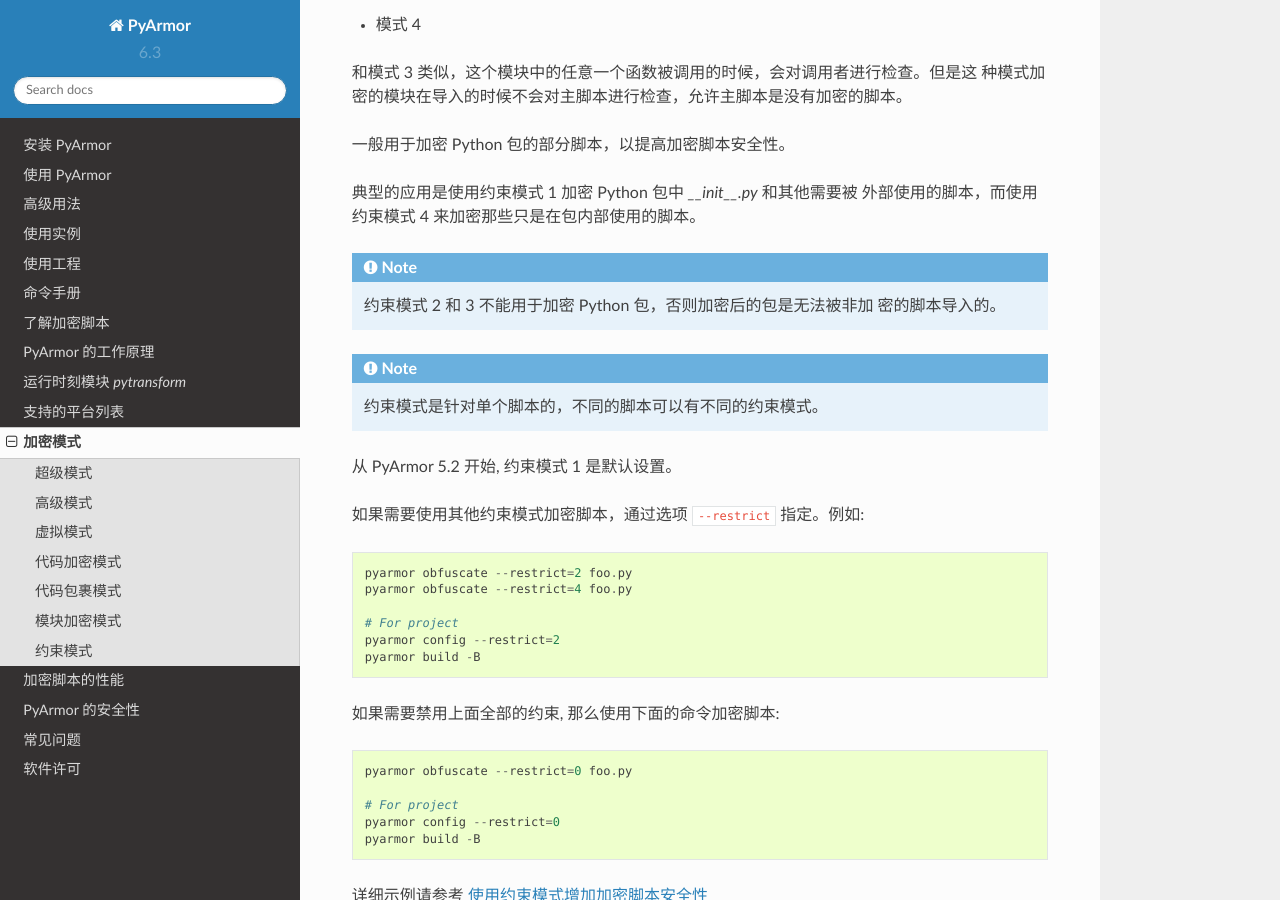
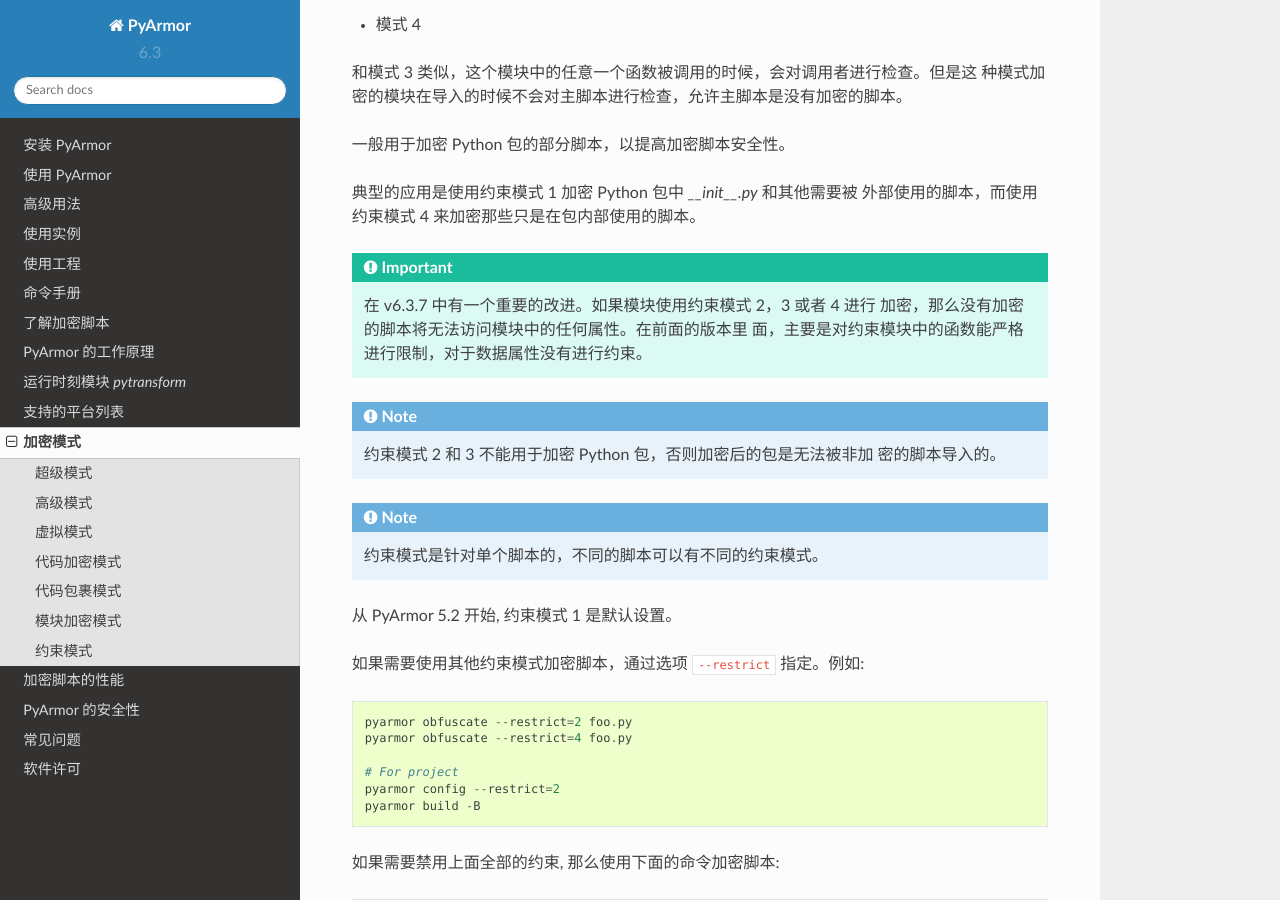
Before and after one commit to dashingsoft/pyarmor-docs-zh, a Sphinx documentation site: the page built from docs/mode.rst, in a window 1280 px wide and 900 px high, scrolled down 5978 px. Built offline with Sphinx 7.4.7 and the Read the Docs theme 2.0.0, drawn with Linux system fonts in a browser that asks for light colours.

Commit message:
Add note for restrict mode

```diff
--- a/docs/mode.rst
+++ b/docs/mode.rst
@@ -296,6 +296,12 @@
 典型的应用是使用约束模式 1 加密 Python 包中 `__init__.py` 和其他需要被
 外部使用的脚本，而使用约束模式 4 来加密那些只是在包内部使用的脚本。
 
+.. important::
+
+   在 v6.3.7 中有一个重要的改进。如果模块使用约束模式 2，3 或者 4 进行
+   加密，那么没有加密的脚本将无法访问模块中的任何属性。在前面的版本里
+   面，主要是对约束模块中的函数能严格进行限制，对于数据属性没有进行约束。
+
 .. note::
 
    约束模式 2 和 3 不能用于加密 Python 包，否则加密后的包是无法被非加
```
